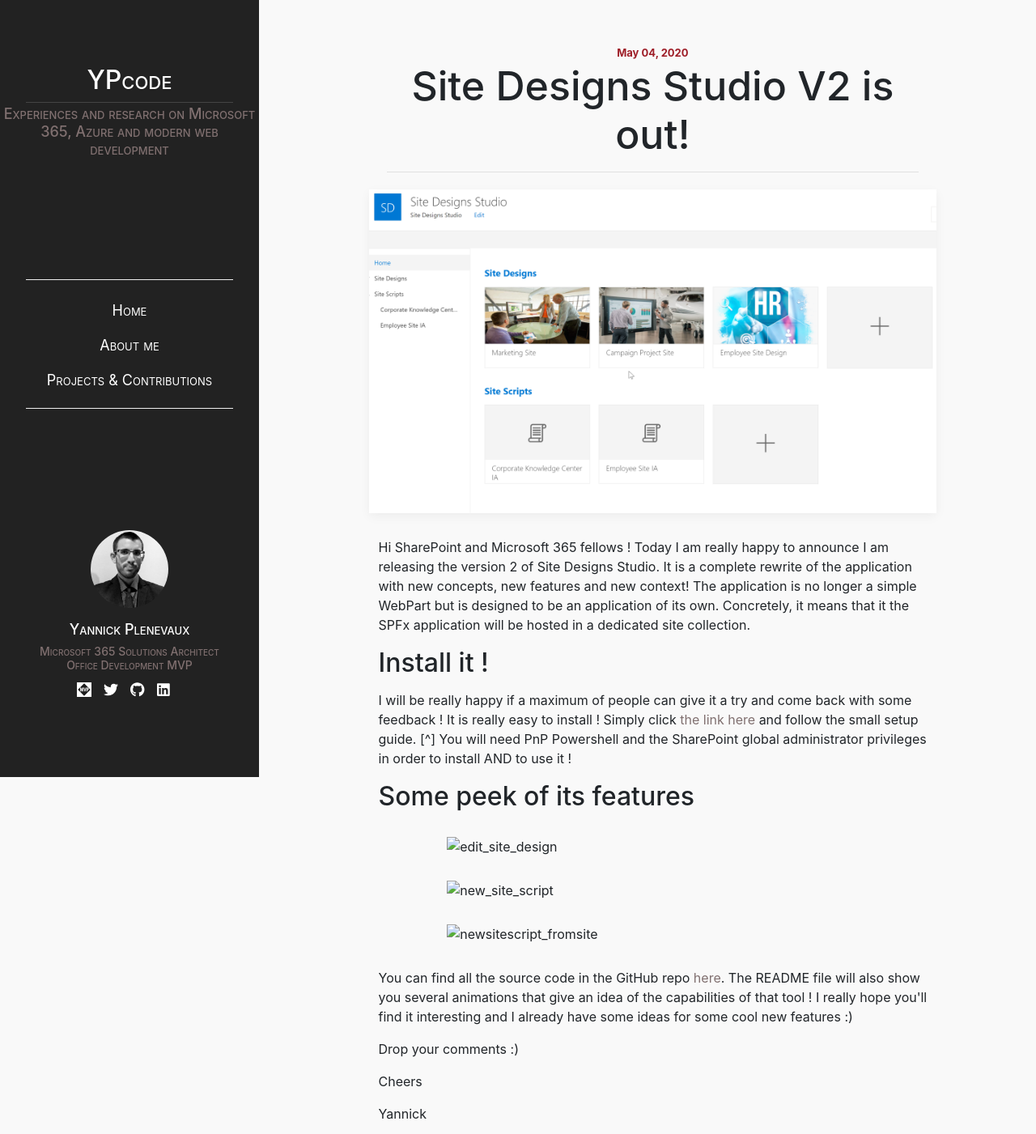
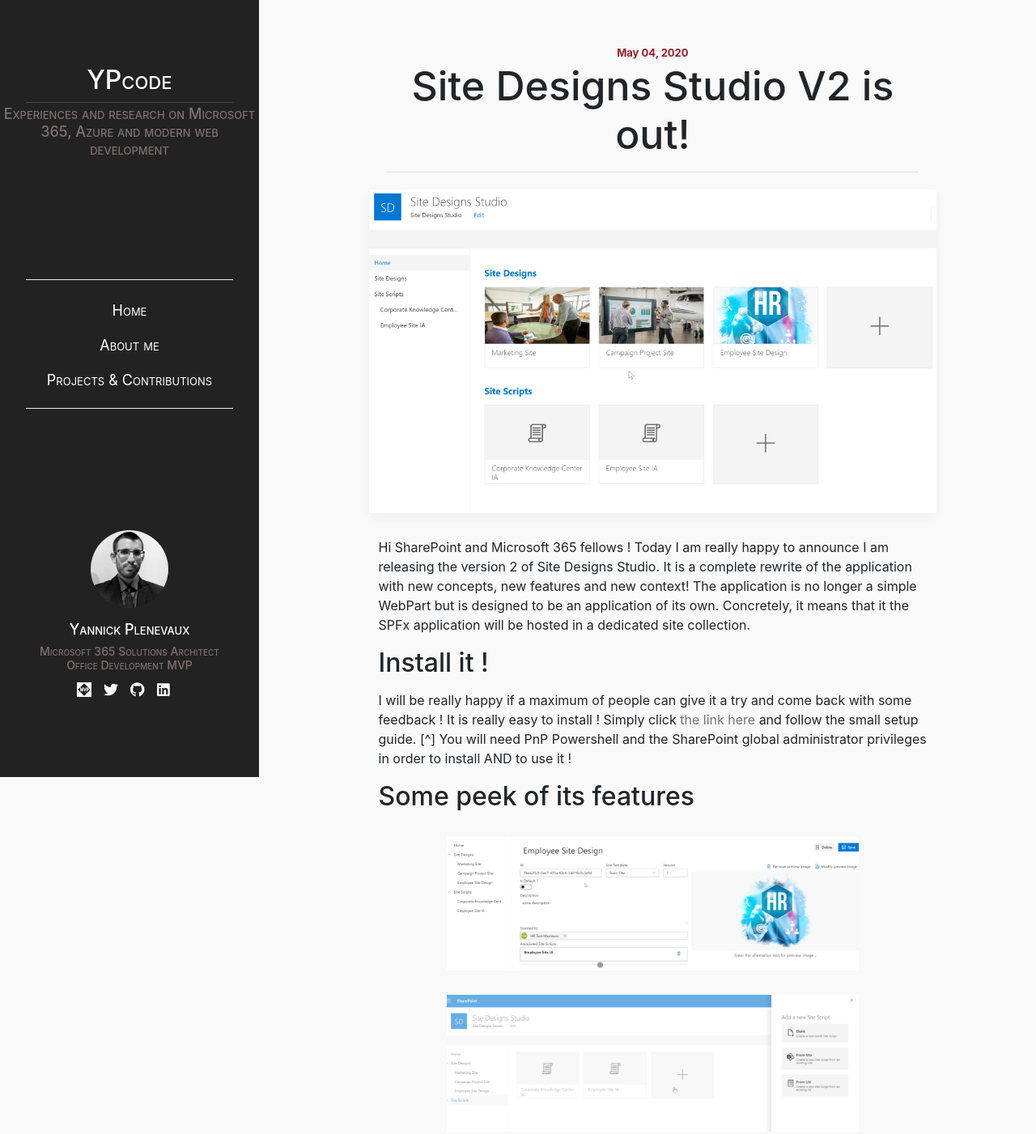
Before and after one commit to ypcode/ypcode.github.io, a plain HTML site: page posts/2020/05/site-designs-studio-v2-is-out/index.html in a window 1280 px wide. Shown: the top 1401 px of the page at 81% size. Drawn offline with nearby package versions, Linux system fonts and the light colour scheme.

Commit message:
fix image links

```diff
--- a/posts/2020/05/site-designs-studio-v2-is-out/index.html
+++ b/posts/2020/05/site-designs-studio-v2-is-out/index.html
@@ -60,7 +60,7 @@
         <meta property="og:type" content="article" />
         <meta property="og:title" content="Site Designs Studio V2 is out!" />
         <meta property="og:url" content="https://ypcode.github.io/posts/2020/05/site-designs-studio-v2-is-out" />
-        <meta property="og:image" content="https://ypcode.github.io/images/sds_screenshot.png" />
+        <meta property="og:image" content="/images/2020/05/sds_screenshot.png" />
         <meta property="article:publisher" content="https://www.facebook.com/yannick.plenevaux" />
         <meta property="article:published_time" content="2020-05-04 07:55:58Z" />
         <meta property="article:modified_time" content="2020-05-04 07:55:58Z" />
@@ -74,7 +74,7 @@
         <meta name="twitter:title" content="Site Designs Studio V2 is out!" />
         <meta name="twitter:url" content="https://ypcode.github.io/posts/2020/05/site-designs-studio-v2-is-out" />
             <meta name="twitter:card" content="summary_large_image" />
-            <meta name="twitter:image" content="https://ypcode.github.io/images/sds_screenshot.png" />
+            <meta name="twitter:image" content="/images/2020/05/sds_screenshot.png" />
             <meta name="twitter:label2" content="Filed under" />
             <meta name="twitter:data2" content="JSON, Office 365, SharePoint Framework, SharePoint Online, Site Designs, SPFx, Tenant" />
         <meta name="twitter:site" content="@yp_code" />
@@ -202,7 +202,7 @@
     </div>
 
         <div class="content-item-featured-image-container">
-            <img class="content-item-featured-image" src="https://ypcode.github.io/images/sds_screenshot.png" alt="code image" />
+            <img class="content-item-featured-image" src="/images/2020/05/sds_screenshot.png" alt="Site Designs Studio V2 is out!" />
         </div>
 
     <div class="content">
@@ -216,10 +216,10 @@ Concretely, it means that it the SPFx application will be hosted in a dedicated
 Simply click <a href="https://github.com/ypcode/site-designs-studio-v2/blob/master/setup/PnPPowershell/setup.md">the link here</a> and follow the small setup guide.
 [^] You will need PnP Powershell and the SharePoint global administrator privileges in order to install AND to use it !</p>
 <h2 id="some-peek-of-its-features">Some peek of its features</h2>
-<p><img src="../assets/images/edit_site_design.png" alt="edit_site_design" />
-<img src="../assets/images/new_site_script.png" alt="new_site_script" />
-<img src="../assets/images/newsitescript_fromsite.png" alt="newsitescript_fromsite" /></p>
-<p>You can find all the source code in the GitHub repo <a href="https://github.com/ypcode/site-designs-studio-v2">here</a>.
+<p><img src="/images/2020/05/edit_site_design.png" alt="edit_site_design" />
+<img src="/images/2020/05/new_site_script.png" alt="new_site_script" />
+<img src="/images/2020/05/newsitescript_fromsite.png" alt="newsitescript_fromsite" /></p>
+<p>You can find all the source code in the GitHub repo <a href="https://github.com/pnp/sp-site-designs-studio">here</a>.
 The README file will also show you several animations that give an idea of the capabilities of that tool ! I really hope you'll find it interesting and I already have some ideas for some cool new features :)</p>
 <p>Drop your comments :)</p>
 <p>Cheers</p>
```
Also changed, not shown: index.html (+1 -1 lines), images/2020/05/edit_site_design.png (added), images/2020/05/new_site_script.png (added), images/2020/05/newsitescript_fromsite.png (added), images/2020/05/sds_screenshot.png (added).
